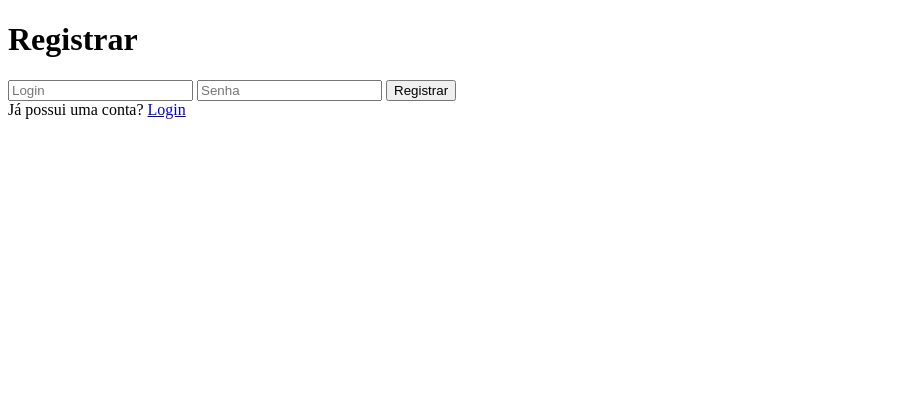
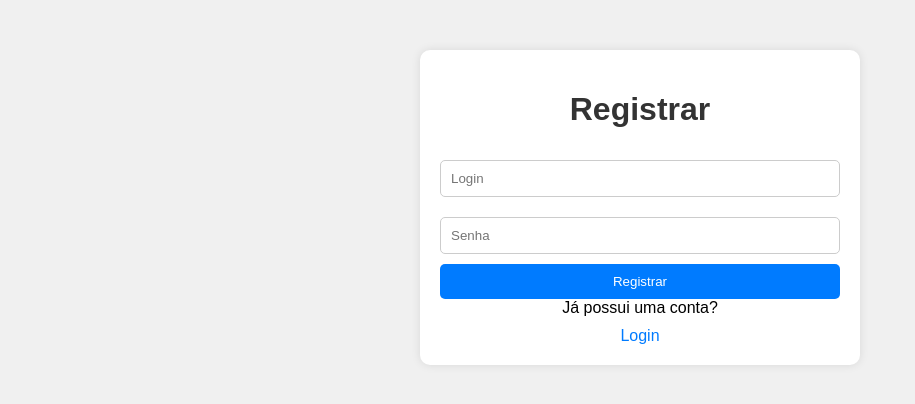
Before and after one commit to NinjaBitroom/seginfphp, a PHP site: page /registrar.php in a window 1280 px wide. Shown: the top 404 px of the page, without its empty margins (0-915 px from the left). Run offline with PHP 8.4, Linux system fonts and the light colour scheme.

Commit message:
pagina bonita

```diff
--- a/php/registrar.php
+++ b/php/registrar.php
@@ -11,14 +11,27 @@
 
     $conn = mysqli_connect($servername, $username, $password, $dbname);
 
+    $error_message = '';
+
     if ($_SERVER['REQUEST_METHOD'] === 'POST') {
         $login = $_POST['login'];
         $senha = $_POST['senha'];
-        $sql = "INSERT INTO login (login, senha) VALUES ('$login', '$senha')";
-        if (mysqli_query($conn, $sql)) {
-            echo "Login criado com sucesso!";
+
+        // Verifica se o login já existe
+        $query = "SELECT * FROM login WHERE login = '$login'";
+        $result = mysqli_query($conn, $query);
+        if (mysqli_num_rows($result) > 0) {
+            $error_message = "Este login já está em uso.";
         } else {
-            echo "Erro ao criar login: " . mysqli_error($conn);
+            $sql = "INSERT INTO login (login, senha) VALUES ('$login', '$senha')";
+            if (mysqli_query($conn, $sql)) {
+                echo "Login criado com sucesso!";
+                // Redireciona para a página de login após o registro
+                header('Location: logar.php');
+                exit();
+            } else {
+                echo "Erro ao criar login: " . mysqli_error($conn);
+            }
         }
         mysqli_close($conn);
     }
@@ -30,6 +43,64 @@
     <meta charset="UTF-8">
     <meta name="viewport" content="width=device-width, initial-scale=1.0">
     <title>Registrar</title>
+    <!-- Adicionar estilo CSS -->
+    <style>
+        body {
+            font-family: Arial, sans-serif;
+            background-color: #f0f0f0;
+            margin: 0;
+            padding: 0;
+        }
+        main {
+            max-width: 400px;
+            margin: 0 auto;
+            padding: 20px;
+            background-color: #fff;
+            border-radius: 10px;
+            box-shadow: 0 0 10px rgba(0, 0, 0, 0.1);
+            text-align: center;
+            margin-top: 50px;
+        }
+        h1 {
+            color: #333;
+        }
+        input[type="text"],
+        input[type="password"] {
+            width: 100%;
+            padding: 10px;
+            margin: 10px 0;
+            border-radius: 5px;
+            border: 1px solid #ccc;
+            box-sizing: border-box;
+        }
+        button {
+            width: 100%;
+            padding: 10px;
+            background-color: #007bff;
+            color: #fff;
+            border: none;
+            border-radius: 5px;
+            cursor: pointer;
+            transition: background-color 0.3s;
+        }
+        button:hover {
+            background-color: #0056b3;
+        }
+        .error-message {
+            color: #ff0000;
+            margin-bottom: 10px;
+        }
+        .login-link {
+            display: block;
+            margin-top: 10px;
+            text-decoration: none;
+            color: #007bff;
+            transition: color 0.3s;
+        }
+        .login-link:hover {
+            color: #0056b3;
+        }
+    </style>
 </head>
 <body>
     <main>
@@ -39,8 +110,11 @@
             <input type="password" name="senha" id="senha" placeholder="Senha" required>
             <button type="submit">Registrar</button>
         </form>
+        <?php if(!empty($error_message)): ?>
+            <p class="error-message"><?php echo $error_message; ?></p>
+        <?php endif; ?>
         <span>Já possui uma conta?</span>
-        <a href="logar.php">Login</a>
+        <a class="login-link" href="logar.php">Login</a>
     </main>
 </body>
 </html>
```
Also changed, not shown: php/index.php (+60 -9 lines), php/logar.php (+65 -2 lines).
